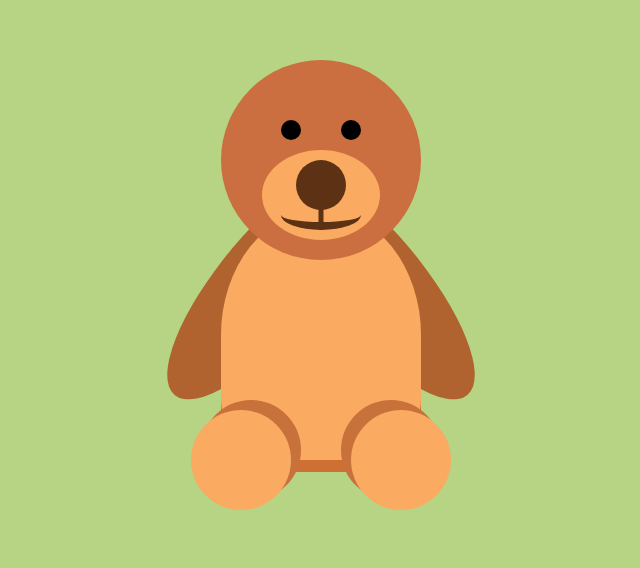
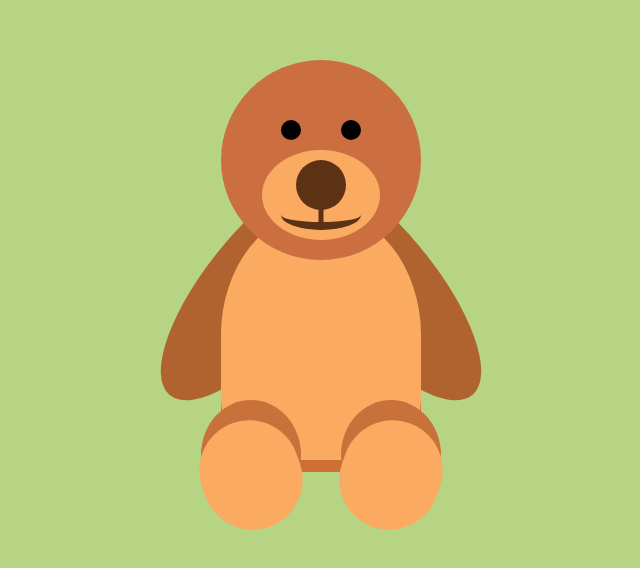
Before and after one commit to Sun-Deep/Teddy-Bear, a plain HTML site: page index.html in a window 1280 px wide. Shown: the part 140-708 px from the top of the page, without its empty margins (319-959 px from the left). Drawn offline with Linux system fonts and the light colour scheme.

Commit message:
leg adjust

```diff
--- a/styles.css
+++ b/styles.css
@@ -112,7 +112,7 @@ body{
 }
 
 .hand {
-    width: 100px;
+    width: 110px;
     height: 300px;
     background-color: #B0632F;
     transform: rotate(40deg);
@@ -133,7 +133,7 @@ body{
 
 .leg {
     width: 100px;
-    height: 100px;
+    height: 110px;
     border-radius: 100%;
     background-color: #C8713B;
     position: absolute;
@@ -147,16 +147,19 @@ body{
 
 .foot {
     width: 100px;
-    height: 100px;
+    height: 110px;
     background-color: #FAAA61;
-    border-radius: 90px;
-    margin-top: 10px;
+    border-radius: 50px;
+    margin-top: 20px;
 }
 
 .leg:first-child .foot {
-    margin-left: -10px;
+    /* margin-left: 10px; */
+    transform: rotate(-20deg);
 }
 
 .leg:last-child .foot {
-    margin-left: 10px;
+    /* margin-left: 10px; */
+    transform: rotate(20deg);
+
 }
```
